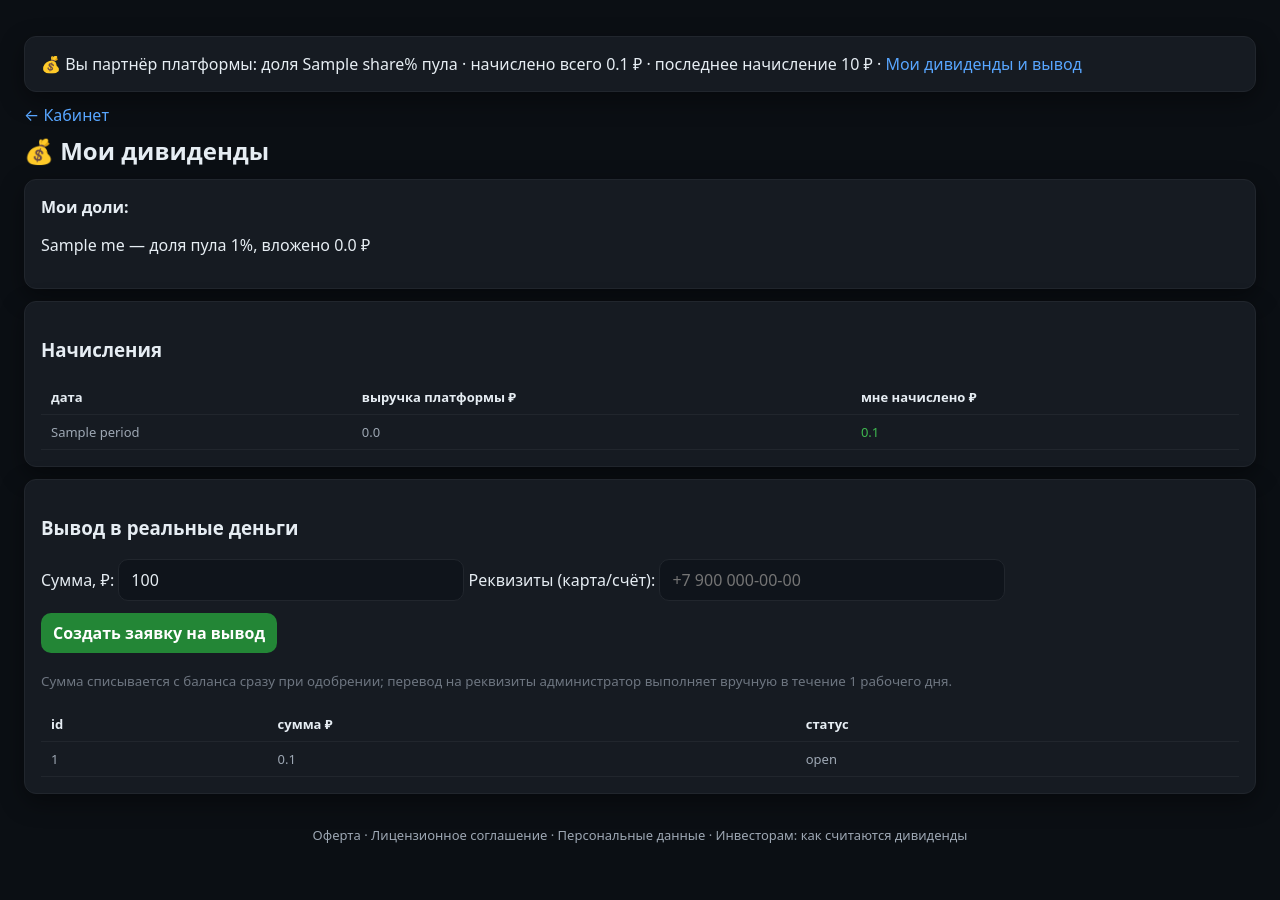
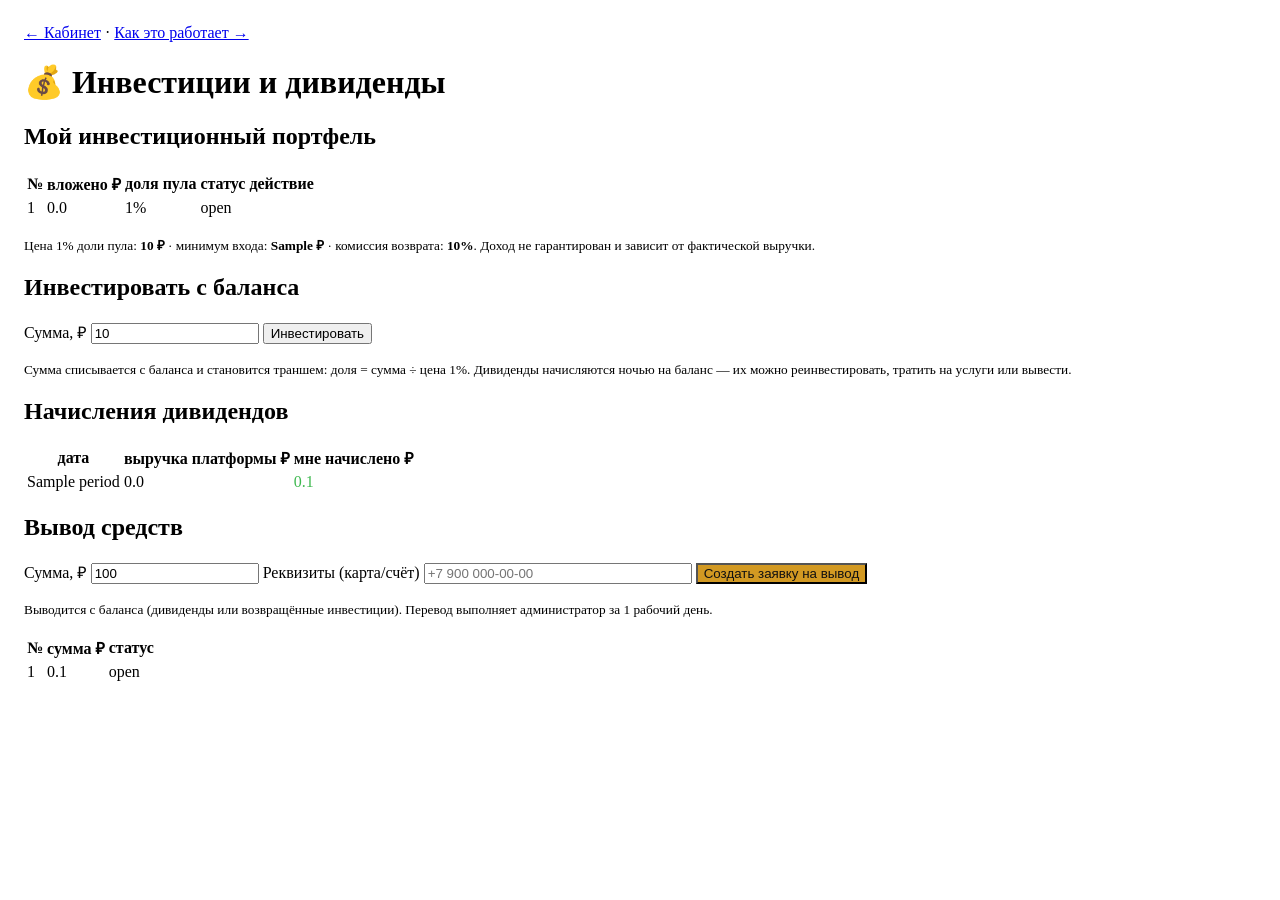
Before and after one commit to vasa57kam/datacenter-core, a Flask app: template backend/app/ui/templates/lk/dividends.html in a window 1280 px wide. After the commit the page ends 681 px from the top, so only its background shows below. Run offline with Flask 3, Linux system fonts and the light colour scheme; the template is opened without the code that fills it: most values are stand-ins (such as "Sample title", 1, 10 or a date in 2020).

Commit message:
auto: 2026-10-24_09:12

```diff
--- a/backend/app/core/labels.py
+++ b/backend/app/core/labels.py
@@ -15,6 +15,8 @@ REASON_RU = {
     "service_activation_one_time": "Разовая оплата услуги",
     "adjustment": "Корректировка баланса",
     "dividend_accrual": "Начисление дивидендов",
+    "invest_deposit": "Перевод в инвестиции",
+    "invest_withdraw": "Возврат из инвестиций",
     "dividend_payout": "Выплата дивидендов по реквизитам",
     "refund": "Возврат средств",
 }
--- a/backend/app/ui/ops.py
+++ b/backend/app/ui/ops.py
@@ -1398,6 +1398,8 @@ _PROMO138 = [
     ("auto_approve_enabled", "Доверительный лимит: включён (1/0)", "1"),
     ("auto_approve_limit_minor", "Доверительный лимит, копеек", "50000"),
     ("auto_approve_max_uses", "Доверительный лимит: использований на кошелёк", "1"),    ("invest_share_price_minor", "Цена 1% доли пула для инвесторов, копеек", "1000000"),
+    ("invest_min_minor", "Минимальная сумма инвестиции, копеек", "1000000"),
+    ("invest_exit_fee_percent", "Комиссия возврата инвестиции, % (0 — без комиссии)", "0"),
 
 ]
 
--- a/backend/app/ui/templates/lk/dividends.html
+++ b/backend/app/ui/templates/lk/dividends.html
@@ -1,56 +1,57 @@
 <!doctype html>
-<html lang="ru"><head><meta charset="utf-8"><title>Мои дивиденды · ITKAM34</title>
-<style>body{font-family:system-ui,sans-serif;background:#0d1117;color:#e6edf3;margin:0;padding:24px}
-h1{font-size:20px}table{border-collapse:collapse;margin-top:10px;font-size:13px}td,th{padding:6px 10px;border-bottom:1px solid #21262d;color:#9da7b3}
-input{padding:9px;border-radius:8px;border:1px solid #30363d;background:#161b22;color:#e6edf3;width:320px}
-button{margin-top:12px;padding:10px 22px;border:0;border-radius:8px;background:#238636;color:#fff;cursor:pointer}
-.card{background:#161b22;border:1px solid #21262d;border-radius:10px;padding:16px;margin-top:12px}
-.nav a{color:#58a6ff;margin-right:14px;text-decoration:none}.ok{color:#3fb950}.warn{color:#ffa198}small{color:#6e7681}</style><link rel="stylesheet" href="/assets/theme.css"></head>
-<body><!--theme146--><style>
-:root{--bg:#0d1117;--panel:#161b22;--line:#21262d;--txt:#e6edf3;--mut:#9da7b3;--grn:#238636;--grn2:#3fb950;--yel:#d29922;--red:#da3633;--rad:12px}
-body{background:var(--bg)!important;color:var(--txt)!important;font-family:system-ui,-apple-system,"Segoe UI",Roboto,sans-serif!important;margin:0}
-a{color:#58a6ff}
-table{border-collapse:collapse;width:100%}
-td,th{padding:8px 10px;border-bottom:1px solid var(--line);color:var(--mut);font-size:13px}
-th{color:var(--txt);text-align:left}
-button,input,select,textarea{border-radius:10px;border:1px solid var(--line);background:#0f141b;color:var(--txt);padding:9px 12px;font:inherit}
-button{background:var(--grn);border:0;color:#fff;font-weight:600;cursor:pointer}
-button:hover{filter:brightness(1.12)}
-.card,section{background:var(--panel);border:1px solid var(--line);border-radius:var(--rad);padding:16px;margin:12px 0}
-.invest-ads{border-color:var(--yel);background:linear-gradient(180deg,#161b22,#1a1710)}
-.invest-ads a{color:var(--yel)}
-.legal-links{margin:18px 0;color:var(--mut);font-size:13px}
-.legal-links a{color:var(--mut)}
-.quick-tiles a{margin-right:14px;color:var(--yel);text-decoration:none;font-weight:600}
+<html lang="ru"><head><meta charset="utf-8"><title>Инвестиции и дивиденды · ITKAM34</title></head>
+<body style="padding:16px">
+<div class="legal-links"><a href="/lk/">← Кабинет</a> · <a href="/dividends-how">Как это работает →</a></div>
+<h1>💰 Инвестиции и дивиденды</h1>
+{% if msg == "inv-ok" %}<p style="color:#3fb950">✓ Средства переведены в инвестиции — доля активна с ближайшей ночи</p>{% endif %}
+{% if msg == "inv-min" %}<p style="color:#ffa198">Минимальная сумма входа: {{ min_inv }} ₽</p>{% endif %}
+{% if msg == "inv-balance" %}<p style="color:#ffa198">Недостаточно баланса — сначала пополните</p>{% endif %}
+{% if msg == "red-ok" %}<p style="color:#3fb950">✓ Транш закрыт, сумма возвращена на баланс</p>{% endif %}
+{% if msg == "request-ok" %}<p style="color:#3fb950">✓ Заявка на вывод создана — администратор проведёт выплату</p>{% endif %}
 
-.card{box-shadow:0 8px 24px #00000066}
-h1{font-size:24px;margin:8px 0}h2{font-size:18px;margin:16px 0 8px}
-a{text-decoration:none}a:hover{text-decoration:underline}
-body{background:#0b0f14!important}
-.topbar146{display:none}
-</style>{% if invest_ads %}<div class="card invest-ads">💸 <b>Инвестируйте в платформу</b> — ежедневные дивиденды с дохода облачных услуг. <a href="/invest">Условия и вход →</a> · <a href="/dividends-how">Как считается</a></div>{% endif %}{% if my_div %}<div class="card">💰 Вы партнёр платформы: доля {{ my_div.share }}% пула · начислено всего {{ (my_div.total/100)|round(2) }} ₽ · последнее начисление {{ (my_div.last/100)|round(2) }} ₽ · <a href="/lk/dividends">Мои дивиденды и вывод</a></div>{% endif %}
-<div class="nav"><a href="/lk/">← Кабинет</a></div>
-<h1>💰 Мои дивиденды</h1>
-{% if msg == "request-ok" %}<p class="ok">✓ Заявка на вывод создана — администратор проведёт выплату</p>{% endif %}
-{% if msg == "bad-amount" %}<p class="warn">Проверь сумму: она не должна превышать баланс</p>{% endif %}
-{% if msg == "not-partner" %}<p class="warn">Ты пока не партнёр платформы</p>{% endif %}
-{% if not me %}
-<div class="card"><p>Партнёрская программа: вкладывайся в инфраструктуру платформы и получай долю дохода каждый день.
-Подробности и договор — в «Поддержке».</p></div>
-{% else %}
-<div class="card"><b>Мои доли:</b>
-{% for p in me %}<p>{{ p.title }} — доля пула {{ p.share_percent }}%, вложено {{ (p.invested_minor or 0)/100 }} ₽</p>{% endfor %}</div>
-<div class="card"><h3>Начисления</h3>
+<div class="card">
+<h2>Мой инвестиционный портфель</h2>
+{% if tranches %}
+<table><tr><th>№</th><th>вложено ₽</th><th>доля пула</th><th>статус</th><th>действие</th></tr>
+{% for t in tranches %}<tr><td>{{ t.id }}</td><td>{{ (t.invested_minor or 0)/100 }}</td><td>{{ t.share_percent }}%</td><td>{{ t.status }}</td>
+<td>{% if t.status == "active" %}<form style="display:inline" method="post" action="/lk/dividends/redeem"
+onsubmit="return confirm('Вернуть вложенные средства на баланс? Доля перестанет приносить доход.')">
+<input type="hidden" name="tranche" value="{{ t.id }}">
+<button style="background:#21262d">Вернуть</button></form>{% endif %}</td></tr>{% endfor %}</table>
+{% else %}<p>У тебя пока нет инвестиций. Вложи свободный баланс — и получай долю дохода платформы каждый день.</p>{% endif %}
+<p><small>Цена 1% доли пула: <b>{{ price }} ₽</b> · минимум входа: <b>{{ min_inv }} ₽</b> ·
+комиссия возврата: <b>{{ fee }}%</b>. Доход не гарантирован и зависит от фактической выручки.</small></p>
+</div>
+
+<div class="card">
+<h2>Инвестировать с баланса</h2>
+<form method="post" action="/lk/dividends/invest">
+<label>Сумма, ₽ <input name="amount" value="{{ min_inv|int }}" style="width:160px"></label>
+<button>Инвестировать</button>
+</form>
+<p><small>Сумма списывается с баланса и становится траншем: доля = сумма ÷ цена 1%.
+Дивиденды начисляются ночью на баланс — их можно реинвестировать, тратить на услуги или вывести.</small></p>
+</div>
+
+<div class="card">
+<h2>Начисления дивидендов</h2>
+{% if accruals %}
 <table><tr><th>дата</th><th>выручка платформы ₽</th><th>мне начислено ₽</th></tr>
-{% for a in accruals %}<tr><td>{{ a.period }}</td><td>{{ (a.revenue_minor or 0)/100 }}</td><td class="ok">{{ (a.amount_minor or 0)/100 }}</td></tr>{% endfor %}</table></div>
-<div class="card"><h3>Вывод в реальные деньги</h3>
+{% for a in accruals %}<tr><td>{{ a.period }}</td><td>{{ (a.revenue_minor or 0)/100 }}</td><td style="color:#3fb950">{{ (a.amount_minor or 0)/100 }}</td></tr>{% endfor %}</table>
+{% else %}<p>Начислений пока нет: они появятся после первой ночи с активной долей.</p>{% endif %}
+</div>
+
+<div class="card">
+<h2>Вывод средств</h2>
 <form method="post" action="/lk/dividends/payout">
-<label>Сумма, ₽: <input name="amount" value="100"></label>
-<label>Реквизиты (карта/счёт): <input name="requisites" placeholder="+7 900 000-00-00"></label>
-<button>Создать заявку на вывод</button>
+<label>Сумма, ₽ <input name="amount" value="100" style="width:160px"></label>
+<label>Реквизиты (карта/счёт) <input name="requisites" placeholder="+7 900 000-00-00" style="width:260px"></label>
+<button style="background:#d29922;color:#111">Создать заявку на вывод</button>
 </form>
-<p><small>Сумма списывается с баланса сразу при одобрении; перевод на реквизиты администратор выполняет вручную в течение 1 рабочего дня.</small></p>
-<table><tr><th>id</th><th>сумма ₽</th><th>статус</th></tr>
-{% for r in payouts %}<tr><td>{{ r.id }}</td><td>{{ (r.amount_minor or 0)/100 }}</td><td>{{ r.status }}</td></tr>{% endfor %}</table></div>
+<p><small>Выводится с баланса (дивиденды или возвращённые инвестиции). Перевод выполняет администратор за 1 рабочий день.</small></p>
+{% if payouts %}
+<table><tr><th>№</th><th>сумма ₽</th><th>статус</th></tr>
+{% for r in payouts %}<tr><td>{{ r.id }}</td><td>{{ (r.amount_minor or 0)/100 }}</td><td>{{ r.status }}</td></tr>{% endfor %}</table>
 {% endif %}
-<div class="legal-links" style="text-align:center;padding:14px"><a href="/legal/offer">Оферта</a> · <a href="/legal/terms">Лицензионное соглашение</a> · <a href="/legal/privacy">Персональные данные</a> · <a href="/dividends-how">Инвесторам: как считаются дивиденды</a></div></body></html>
+</div>
+</body></html>
```
Also changed, not shown: backend/app/ui/cabinet.py (+63 -1 lines), backend/app/ui/templates/lk/invest.html (+11 -23 lines), docs/dividends.md (+26 -23 lines), 1 other file.
